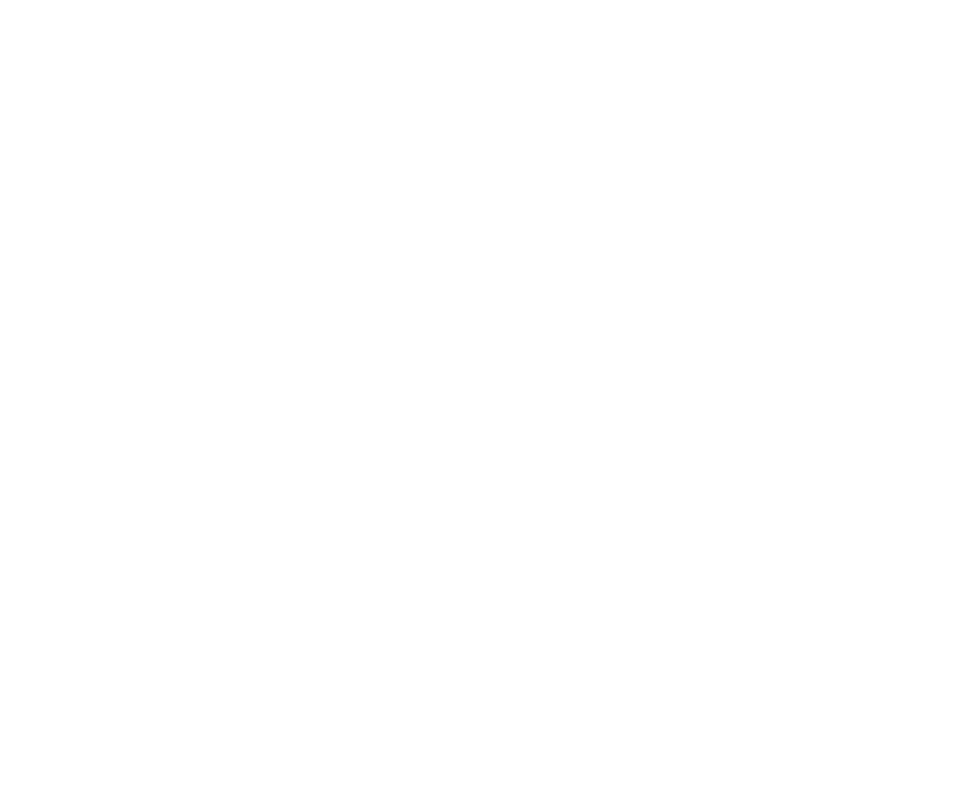
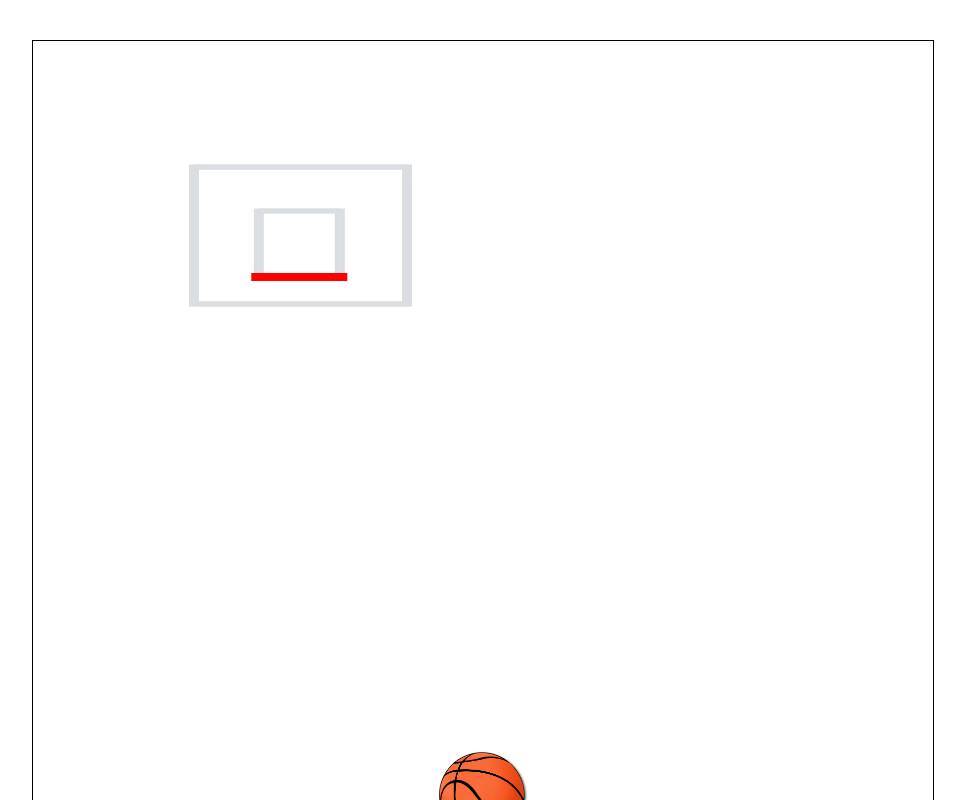
Before and after one commit to tasnim-s/ShootYourShot, a website built with webpack: page index.html in a window 1280 px wide. Shown: the whole page, without its empty margins (288-1253 px from the left). Built offline with nearby package versions, Linux system fonts and the light colour scheme.

Commit message:
created diff classes and animated backboard

```diff
--- a/index.html
+++ b/index.html
@@ -2,11 +2,11 @@
 <head>
     <meta charset="UTF-8">
     <meta http-equiv="X-UA-Compatible" content="IE=edge">
-    <meta name="viewport" content="width=device-width, initial-scale=1.0">
     <link rel="stylesheet" href="./dist/main.css">
     <title>ShootYourShot</title>
 </head>
 <body>
+    <canvas id="canvas" ></canvas>
     <script src="./dist/main.js"></script>
 </body>
 </html>
--- a/package.json
+++ b/package.json
@@ -10,7 +10,7 @@
     "not dead"
   ],
   "scripts": {
-    "start": "webpack-dev-server --config webpack.dev.js",
+    "start": "webpack-dev-server --watch --config webpack.dev.js",
     "webpack:watch": "webpack --watch --config webpack.dev.js",
     "webpack:build": "webpack --config webpack.prod.js  --optimize-minimize"
   },
--- a/src/index.js
+++ b/src/index.js
@@ -1 +1,71 @@
+import BackBoard from "./scripts/backboard";
+import Ball from "./scripts/ball";
 import "./styles/index.scss";
+const canvas = document.getElementById("canvas");
+const ctx = canvas.getContext("2d");
+canvas.width = 900;
+canvas.height = 800;
+const ballHome = [canvas.width/2, canvas.height];
+let cursorX;
+let cursorY;
+let hold = false;
+let count = 0;
+let shiftSpeed = 5;
+let level = 3;
+const gravity = 9;
+
+// Mouse events
+document.addEventListener("mousemove", mouseHandler, false);
+canvas.addEventListener("mousedown", holdHandler, false)
+canvas.addEventListener("mouseup", releaseHandler, false)
+
+function holdHandler(e) {
+    hold = true;
+}
+
+function releaseHandler(e) {
+    hold = false;
+    count = 0;
+}
+
+function mouseHandler(e) {
+    cursorX = e.clientX - canvas.offsetLeft;
+    cursorY = e.clientY;
+}
+// Objects
+const basketball = new Ball(...ballHome);
+const backboard = new BackBoard(canvas.width/2, canvas.height/2)
+
+function animate() {
+    if (count === 40) {
+        hold = false;
+        count = 0;
+    }
+    console.log(count);
+    ctx.clearRect(0, 0, canvas.width, canvas.height);
+
+    backboard.draw(ctx);
+    if(backboard.x + backboard.width > canvas.width || backboard.x < 0)  {
+        shiftSpeed = -shiftSpeed;
+    }
+    if(level > 2) backboard.move(ctx, shiftSpeed);
+    basketball.draw(ctx);
+    if (basketball.y + basketball.diameter < canvas.height) basketball.move(ctx, -gravity);
+
+    if (hold) {
+        count += 1;
+
+        basketball.move(ctx, count);
+    }
+    // if(cursorX > 0 && cursorX < canvas.width && cursorY > 0 && cursorY < canvas.height) {
+
+    //     // basketball.move(cursorX, cursorY, ctx);
+    // } else {
+    //     basketball.draw(ctx, ballHome);
+    // }
+
+    requestAnimationFrame(animate);
+}
+
+// Below is whats running
+animate();
--- /dev/null
+++ b/src/scripts/backboard.js
@@ -0,0 +1,55 @@
+export default class BackBoard {
+    constructor(x, y) {
+        this.width = 213;
+        this.height = 137;
+        this.x = x - this.width/2;
+        this.y = y - this.height * 2;
+        this.innerRect = {
+            width: 81,
+            height: 66,
+        };
+        this.innerRect.x = this.x + this.innerRect.width/1.25;
+        this.innerRect.y = this.y + this.innerRect.height/1.5;
+        this.line = {
+            x1: this.innerRect.x,
+            y: this.innerRect.y + this.innerRect.height,
+            x2: this.innerRect.x + this.innerRect.width
+        }
+
+    }
+
+    draw(ctx) {
+        // backboard
+        ctx.beginPath();
+        ctx.rect(this.x, this.y, this.width, this.height);
+        ctx.strokeStyle = "#dadde1";
+        ctx.lineWidth = 5;
+        ctx.stroke();
+        ctx.closePath();
+
+        // inner aim area
+        ctx.beginPath();
+        ctx.rect(this.innerRect.x, this.innerRect.y, this.innerRect.width, this.innerRect.height);
+        ctx.strokeStyle = "#dadde1";
+        ctx.lineWidth = 5;
+        ctx.stroke();
+        ctx.closePath();
+
+        // rim
+        ctx.beginPath();
+        ctx.moveTo(this.line.x1 - ctx.lineWidth, this.line.y);
+        ctx.lineTo(this.line.x2 + ctx.lineWidth, this.line.y);
+        ctx.strokeStyle = "red";
+        ctx.lineWidth = 8;
+        ctx.stroke();
+        ctx.closePath();
+    }
+
+    move(ctx, dx) {
+        this.x += dx;
+        this.innerRect.x += dx;
+        this.line.x1 += dx;
+        this.line.x2 += dx;
+        this.draw(ctx);
+    }
+}
--- /dev/null
+++ b/src/scripts/ball.js
@@ -0,0 +1,25 @@
+export default class Ball {
+    constructor(x, y) {
+        this.diameter = 90;
+        this.ball = new Image();
+        this.ball.src = ".././dist/images/ball.png";
+        this.x = x - this.diameter/2;
+        this.y = y - this.diameter/2 - this.diameter;
+
+    }
+
+    draw(ctx, pos = null) {
+        if(pos) {
+            this.x = pos[0] - this.diameter/2;
+            this.y = pos[1] - this.diameter/2 - this.diameter;
+        }
+        ctx.drawImage(this.ball, this.x, this.y, this.diameter, this.diameter);
+    }
+
+    move(ctx, dy, cursorX, cursorY) {
+        this.draw(ctx);
+        this.y -= dy;
+        // this.x = cursorX - this.diameter/2;
+        // this.y = cursorY - this.diameter/2;
+    }
+}
--- a/src/styles/index.scss
+++ b/src/styles/index.scss
@@ -0,0 +1,9 @@
+@import "./reset.scss";
+
+
+canvas {
+    border: 1px solid black;
+    position: absolute;
+    left: 25%;
+    top: 5%;
+}
--- /dev/null
+++ b/src/styles/reset.scss
@@ -0,0 +1,5 @@
+* {
+    box-sizing: border-box;
+    margin: 0;
+    padding: 0;
+}
```
Also changed, not shown: dist/images/ball.png (added), dist/main.css (added), dist/main.js (added).
